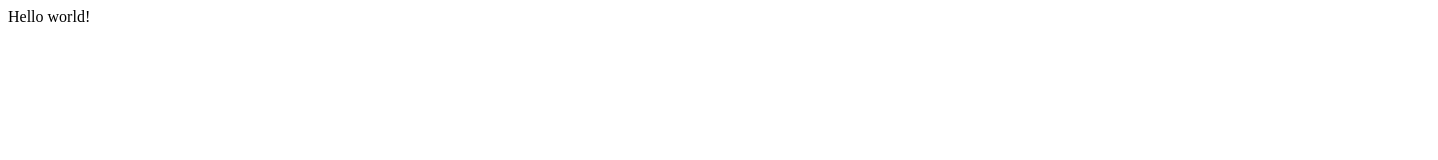
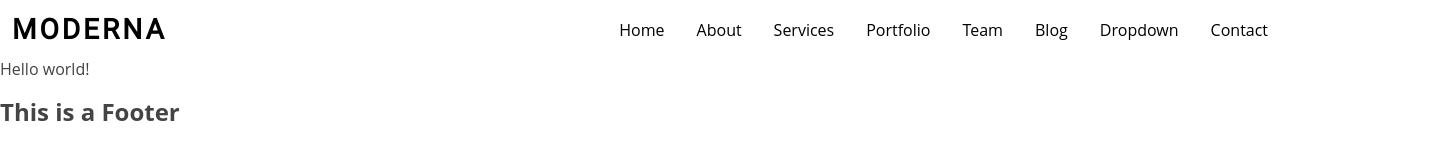
Before and after one commit to allpavel/moderna, a Gatsby site: page / in a window 1280 px wide. Shown: the whole page, 1438 px wide, since content can reach past the window. Built offline with nearby package versions, Linux system fonts and the light colour scheme; Gatsby itself is replaced by a stand-in of ours.

Commit message:
added a header

```diff
--- a/package.json
+++ b/package.json
@@ -20,7 +20,8 @@
     "gatsby-source-filesystem": "^4.10.0",
     "gatsby-transformer-sharp": "^4.10.0",
     "react": "^17.0.1",
-    "react-dom": "^17.0.1"
+    "react-dom": "^17.0.1",
+    "styled-component": "^2.8.0"
   },
   "devDependencies": {
     "prettier": "^2.5.1"
--- /dev/null
+++ b/src/components/Footer/Footer.js
@@ -0,0 +1,14 @@
+import React from "react";
+import styled from "styled-components";
+
+const Wrapper = styled.footer``;
+
+const Footer = () => {
+    return (
+        <Wrapper>
+            <h2>This is a Footer</h2>
+        </Wrapper>
+    );
+};
+
+export default Footer;
--- /dev/null
+++ b/src/components/Header/Header.js
@@ -0,0 +1,31 @@
+import React from "react";
+import styled from "styled-components";
+import Logo from "../Logo/Logo";
+import Navbar from "../Navbar/Navbar";
+
+const Wrapper = styled.header`
+    height: 3.75rem;
+`;
+
+const Container = styled.div`
+    max-width: var(--max-width-desktop);
+    display: flex;
+    align-items: center;
+    justify-content: space-between;
+    height: 100%;
+    padding: 0 .75rem;
+    margin: 0 auto;
+`;
+
+const Header = () => {
+    return (
+        <Wrapper>
+            <Container>
+                <Logo />
+                <Navbar />
+            </Container>
+        </Wrapper>
+    );
+};
+
+export default Header;
--- /dev/null
+++ b/src/components/Layout/Layout.js
@@ -0,0 +1,100 @@
+import React from "react";
+import { createGlobalStyle } from "styled-components";
+import Roboto from "../../fonts/Roboto.woff2";
+import Header from "../Header/Header";
+import Footer from "../Footer/Footer";
+
+const GlobalStyles = createGlobalStyle`
+    @font-face {
+        font-family: 'Roboto';
+        src: url(${Roboto}) format('woff2');
+    }
+
+    :root {
+        --main-color: #a2cce3;
+        --max-width-desktop: 1296px;
+        --primary-font: 'Roboto', sans-serif;
+
+    }
+
+    html {
+        line-height: 1.15;
+        -webkit-text-size-adjust: 100%;
+    }
+
+    body {
+        margin: 0;
+        padding: 0;
+        box-sizing: border-box;
+        font-family: "Open Sans", sans-serif;
+        max-width: 100%;
+        color: #444;
+    }
+
+
+    main {
+        display: block;
+    }
+
+
+    h1 {
+        font-size: 2em;
+        margin: 0.67em 0;
+    }
+
+    a {
+        background-color: transparent;
+    }
+
+    img {
+        border-style: none;
+    }
+
+    button,
+    select {
+        text-transform: none;
+    }
+
+
+    button,
+    [type="button"],
+    [type="reset"],
+    [type="submit"] {
+        -webkit-appearance: button;
+    }
+
+
+
+    button::-moz-focus-inner,
+    [type="button"]::-moz-focus-inner,
+    [type="reset"]::-moz-focus-inner,
+    [type="submit"]::-moz-focus-inner {
+        border-style: none;
+        padding: 0;
+    }
+
+
+    button:-moz-focusring,
+    [type="button"]:-moz-focusring,
+    [type="reset"]:-moz-focusring,
+    [type="submit"]:-moz-focusring {
+        outline: 1px dotted ButtonText;
+    }
+
+    textarea {
+        overflow: auto;
+    }
+`;
+
+const Layout = ({ children }) => {
+    return (
+        <>
+            <GlobalStyles />
+            <Header />
+            {children}
+            <Footer />
+        </>
+    );
+};
+
+export default Layout;
--- /dev/null
+++ b/src/components/Logo/Logo.js
@@ -0,0 +1,28 @@
+import React from "react";
+import styled from "styled-components";
+import { Link } from "gatsby";
+
+const Wrapper = styled.h1`
+    font-size: 1.75rem;
+    letter-spacing: 3px;
+    text-transform: uppercase;
+    display: flex;
+    align-items: center;
+
+    a {
+        font-family: var(--primary-font);
+        color: #000;
+        text-decoration: none;
+    }
+
+`;
+
+const Logo = () => {
+    return (
+        <Wrapper>
+            <Link to="/">Moderna</Link>
+        </Wrapper>
+    );
+};
+
+export default Logo;
--- /dev/null
+++ b/src/components/Navbar/Navbar.js
@@ -0,0 +1,146 @@
+import React from "react";
+import styled from "styled-components";
+import { Link } from "gatsby";
+
+const Wrapper = styled.nav`
+    height: 100%;
+    display: flex;
+    align-items: center;
+    ul {
+        display: flex;
+        align-items: center;
+        justify-content: end;
+        height: 100%;
+        margin: 0;
+    }
+
+    li {
+        display: flex;
+        align-items: center;
+        height: 2.75rem;
+        list-style: none;
+    }
+
+    li a {
+        padding: 0.625rem 0 0.625rem 2rem;
+        text-decoration: none;
+        color: #000;
+        transition: all 0.3s ease;
+    }
+
+    li a:hover {
+        color: var(--main-color);
+    }
+`;
+
+const Dropdown = styled.li`
+    position: relative;
+
+    :hover > ul {
+        opacity: 1;
+        visibility: visible;
+        top: 100%;
+    }
+
+    ul {
+        display: block;
+        position: absolute;
+        left: 0;
+        top: calc(100% + 1.875rem);
+        background: #fff;
+        box-shadow: 0px 0px 30px rgb(127 137 161 / 25%);
+        opacity: 0;
+        visibility: hidden;
+        z-index: 99;
+        transition: all .3s ease;
+        padding: 0;
+    }
+
+    ul li {
+        min-width: 200px;
+        padding: 0;
+    }
+
+    ul li ul {
+        top: 0;
+        left: calc(100% - 1.875rem);
+    }
+
+    ul li:hover > ul {
+        top: 0;
+        left: 100%;
+
+        @media screen and (max-width: 1400px) {
+            left: -100%;
+        }
+    }
+`;
+
+const Navbar = () => {
+    return (
+        <Wrapper>
+            <ul>
+                <li>
+                    <Link to="/">Home</Link>
+                </li>
+                <li>
+                    <Link to="/about">About</Link>
+                </li>
+                <li>
+                    <Link to="/services">Services</Link>
+                </li>
+                <li>
+                    <Link to="/portfolio">Portfolio</Link>
+                </li>
+                <li>
+                    <Link to="/team">Team</Link>
+                </li>
+                <li>
+                    <Link to="/blog">Blog</Link>
+                </li>
+                <Dropdown>
+                    <a href="#">Dropdown</a>
+                    <ul>
+                        <li>
+                            <a href="#">Dropdown 1</a>
+                        </li>
+                        <Dropdown>
+                            <a href="#">Dropdown 2</a>
+                            <ul>
+                                <li>
+                                    <a href="#">Deep Dropdown 1</a>
+                                </li>
+                                <li>
+                                    <a href="#">Deep Dropdown 2</a>
+                                </li>
+                                <li>
+                                    <a href="#">Deep Dropdown 3</a>
+                                </li>
+                                <li>
+                                    <a href="#">Deep Dropdown 4</a>
+                                </li>
+                                <li>
+                                    <a href="#">Deep Dropdown 5</a>
+                                </li>
+                            </ul>
+                        </Dropdown>
+                        <li>
+                            <a href="#">Dropdown 3</a>
+                        </li>
+                        <li>
+                            <a href="#">Dropdown 4</a>
+                        </li>
+                        <li>
+                            <a href="#">Dropdown 5</a>
+                        </li>
+                    </ul>
+                </Dropdown>
+                <li>
+                    <Link to="/contact">Contact</Link>
+                </li>
+            </ul>
+        </Wrapper>
+    );
+};
+
+export default Navbar;
--- a/src/pages/index.js
+++ b/src/pages/index.js
@@ -1,5 +1,10 @@
 import React from "react";
+import Layout from "../components/Layout/Layout";
 
 export default function Home() {
-    return <div>Hello world!</div>;
+    return (
+        <Layout>
+            <div>Hello world!</div>
+        </Layout>
+    );
 }
```
Also changed, not shown: src/fonts/Roboto.woff2 (added), 1 other file.
